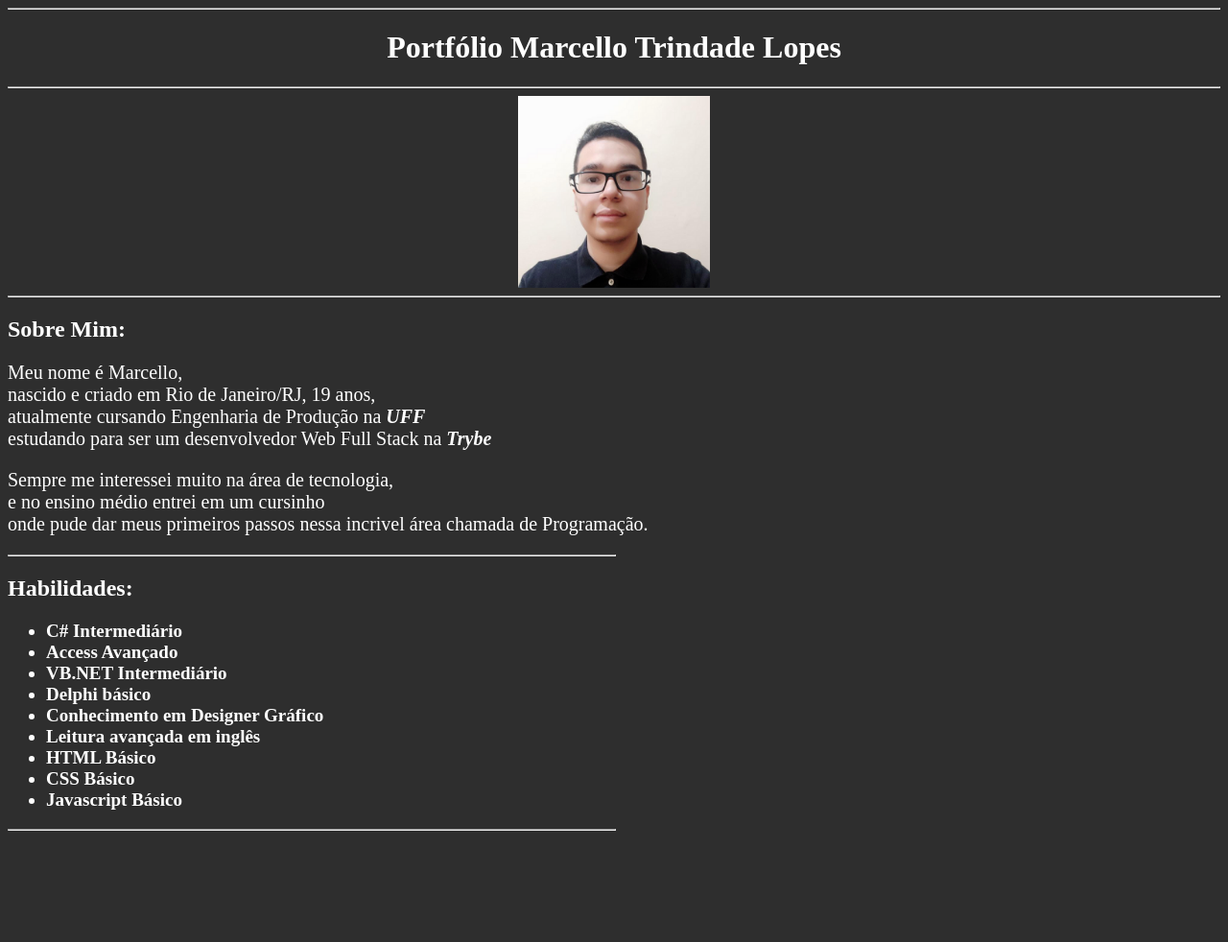
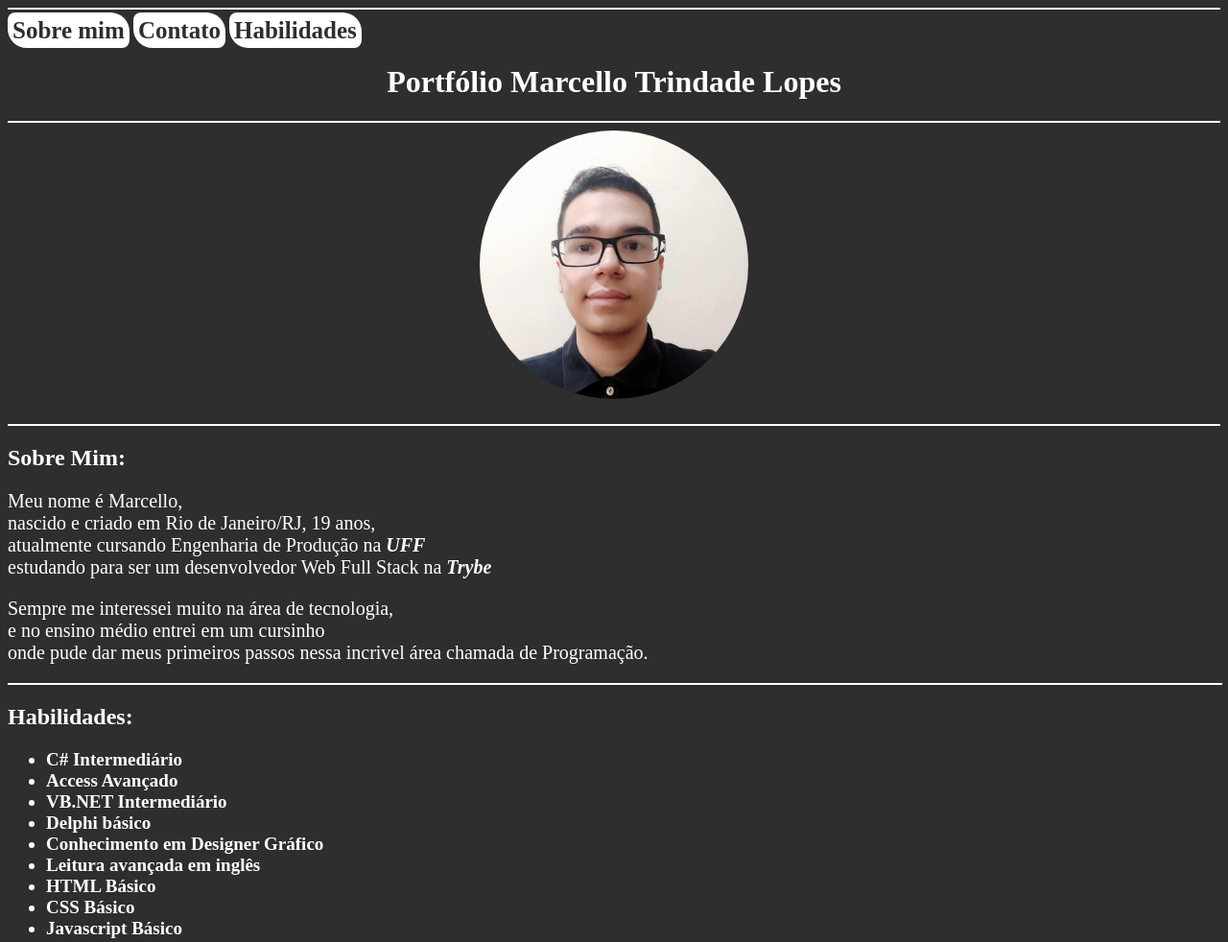
Before and after one commit to TeTrindade/TeTrindade.github.io, a plain HTML site: page index.html in a window 1280 px wide. Shown: the top 982 px of the page at 96% size. Before the commit the page ends 874 px from the top, so only its background shows below. Drawn offline with Linux system fonts and the light colour scheme.

Commit message:
Segunda edição

```diff
--- a/index.html
+++ b/index.html
@@ -8,12 +8,17 @@
     <link rel="stylesheet" type="text/css" href="style.css">
 </head>
 <body>
-    <hr>
+    <hr color="white">
+    <a class="button" href="#sobre">Sobre mim</a>
+    <a class="button" href="">Contato</a>
+    <a class="button" href="#skills">Habilidades</a>
     <h1>Portfólio Marcello Trindade Lopes</h1>
-    <hr>
+    <hr color="white">
+
     <img id="Eu" src="foto.png" alt="Marcello Trindade">
-    <hr>
-            <h2>Sobre Mim:</h2>
+    <br>
+    <hr color="white">
+            <h2 id="sobre">Sobre Mim:</h2>
                 <p>
                     Meu nome é Marcello,<br>
                     nascido e criado em Rio de Janeiro/RJ, 19 anos,<br>
@@ -25,8 +30,8 @@
                 e no ensino médio entrei em um cursinho <br>
                  onde pude dar meus primeiros passos nessa incrivel área chamada de Programação.
                 </p>
-        <hr class="MeiaLinha" align="left">
-            <h2>Habilidades:</h2>
+        <hr class="MeiaLinha" align="left" color="white">
+            <h2 id="skills">Habilidades:</h2>
             <ul class="list">
                 <li>C# Intermediário</li>
                 <li>Access Avançado</li>
@@ -38,6 +43,6 @@
                 <li>CSS Básico</li>
                 <li>Javascript Básico</li>
             </ul>
-            <hr class="MeiaLinha" align="left">
+            <hr class="MeiaLinha" align="left" color="white">
 </body>
 </html>
--- a/style.css
+++ b/style.css
@@ -17,11 +17,30 @@ p{
 
 }
 #Eu{
-    width: 200px;
+    width: 280px;
     margin-left: auto;
     margin-right: auto;
     display: block;
+    border-radius: 50%;
 }
+
 .MeiaLinha{
-    width: 50%;
+    width: 100%;
 }
+
+.button
+{
+    text-decoration: none;
+    color: #2e2e2e;
+    background-color: white;
+    font-size: 25px;
+    padding: 5px;
+    border-radius: 8px 20px;
+    font-weight: bold;
+    transition-duration: 1s;
+    text-align: left;
+}
+a:hover.button
+{
+    background-color: #fff783;
+}
```
